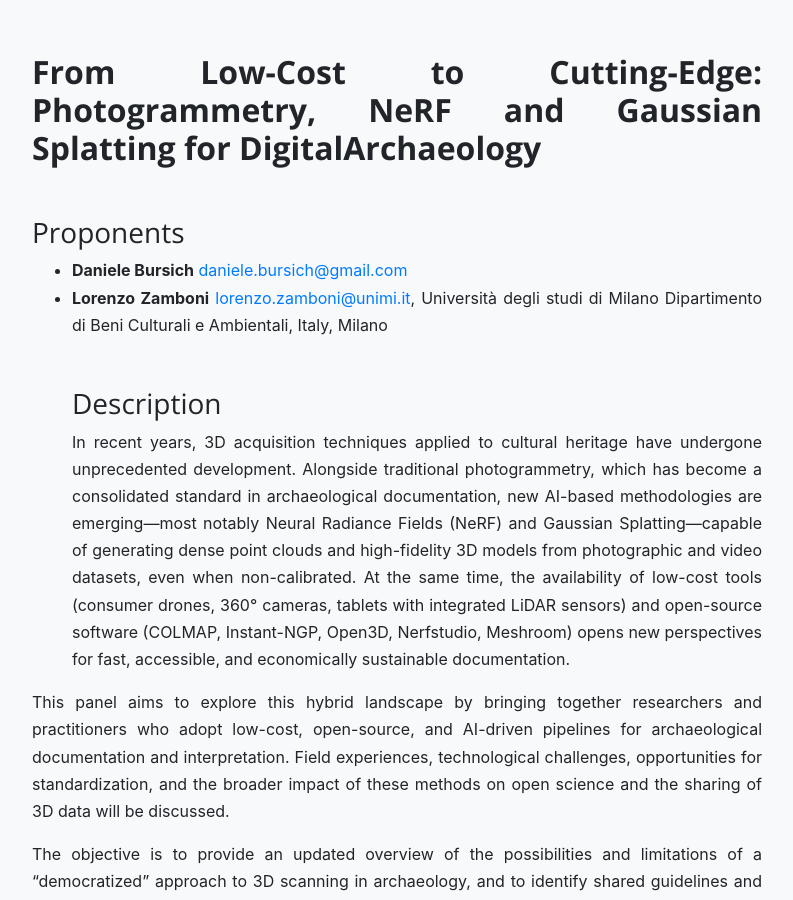
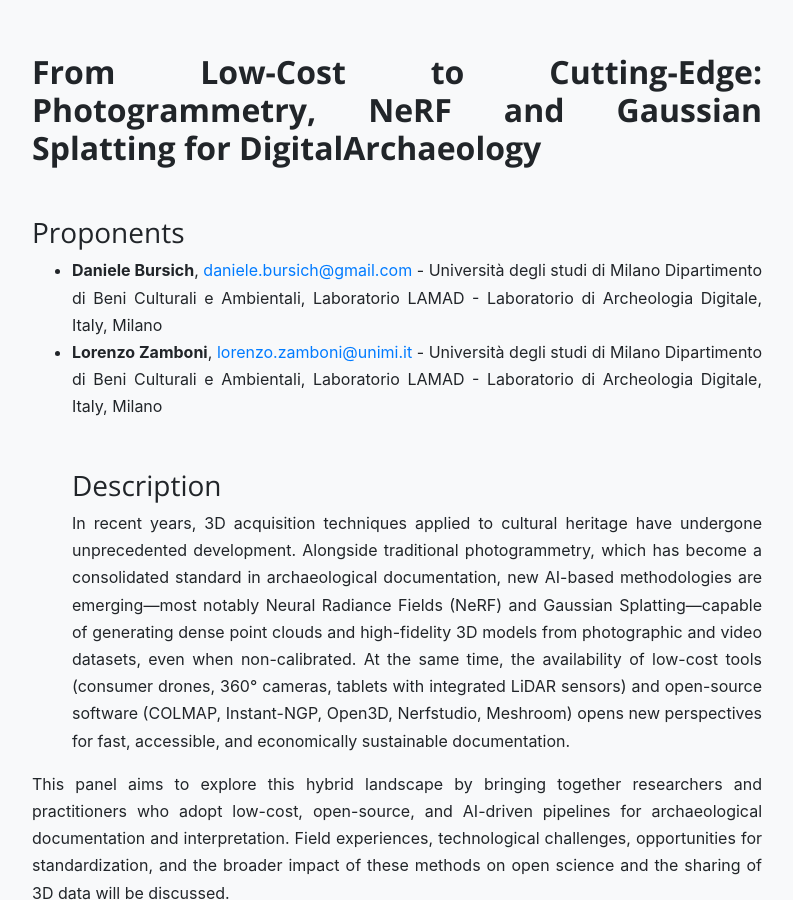
Before and after one commit to archeofoss/archeofoss, a Jekyll site: the page built from 2025/call-for-papers.md, in a window 1280 px wide and 900 px high, scrolled down 8123 px. Shown: the whole window, without its empty margins (243-1036 px from the left). Built offline with Jekyll 4.4.1, drawn with Linux system fonts in a browser that asks for light colours; nearby versions of some CDN libraries.

Commit message:
call for papers updated

```diff
--- a/2025/call-for-papers.md
+++ b/2025/call-for-papers.md
@@ -142,8 +142,8 @@ We invite papers that address, but are not limited to, the following topics:
 
 ## From Low-Cost to Cutting-Edge: Photogrammetry, NeRF and Gaussian Splatting for DigitalArchaeology
 ### Proponents
-  - **Daniele Bursich** [daniele.bursich@gmail.com](daniele.bursich@gmail.com)
-  - **Lorenzo Zamboni** [lorenzo.zamboni@unimi.it](lorenzo.zamboni@unimi.it), Università degli studi di Milano Dipartimento di Beni Culturali e Ambientali, Italy, Milano
+  - **Daniele Bursich**, [daniele.bursich@gmail.com](daniele.bursich@gmail.com) - Università degli studi di Milano Dipartimento di Beni Culturali e Ambientali, Laboratorio LAMAD - Laboratorio di Archeologia Digitale, Italy, Milano
+  - **Lorenzo Zamboni**, [lorenzo.zamboni@unimi.it](lorenzo.zamboni@unimi.it) - Università degli studi di Milano Dipartimento di Beni Culturali e Ambientali, Laboratorio LAMAD - Laboratorio di Archeologia Digitale, Italy, Milano
 ### Description
 In recent years, 3D acquisition techniques applied to cultural heritage have undergone unprecedented development. Alongside traditional photogrammetry, which has become a consolidated standard in archaeological documentation, new AI-based methodologies are emerging—most notably Neural Radiance Fields (NeRF) and Gaussian Splatting—capable of generating dense point clouds and high-fidelity 3D models from photographic and video datasets, even when non-calibrated. At the same time, the availability of low-cost tools (consumer drones, 360° cameras, tablets with integrated LiDAR sensors) and open-source software (COLMAP, Instant-NGP, Open3D, Nerfstudio, Meshroom) opens new perspectives for fast, accessible, and economically sustainable documentation.
 
```
